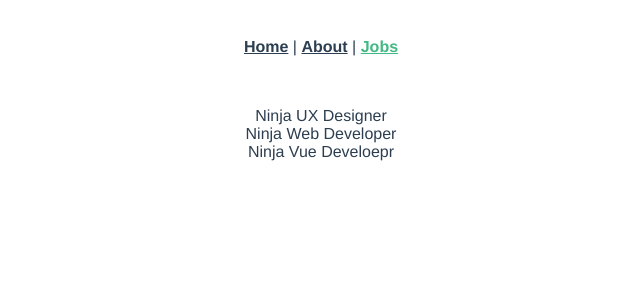
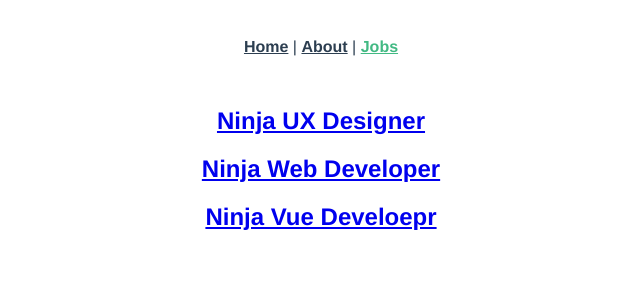
Before and after one commit to braden-w-tutorials/learn-vue-with-net-ninja, a Vue app in the folder ninja-jobs/: page /jobs in a window 1280 px wide. Shown: the top 300 px of the page, without its empty margins (319-959 px from the left). Built offline with nearby package versions, Linux system fonts and the light colour scheme.

Commit message:
Added router link to Jobs.vue using :to

```diff
--- a/ninja-jobs/src/views/JobDetails/Jobs.vue
+++ b/ninja-jobs/src/views/JobDetails/Jobs.vue
@@ -1,6 +1,12 @@
 <template>
   <h1></h1>
-  <div v-for="job in jobs" :key="job.id">{{ job.title }}</div>
+  <div v-for="job in jobs" :key="job.id">
+    <router-link :to="{ name: 'JobDetails', params: { id: job.id } }">
+      <h2>
+        {{ job.title }}
+      </h2>
+    </router-link>
+  </div>
 </template>
 
 <script>
```
